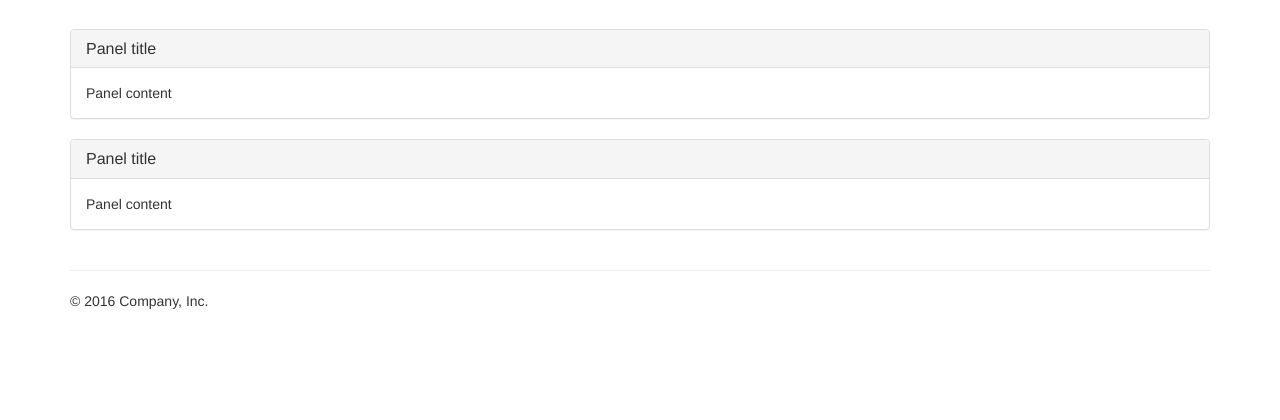
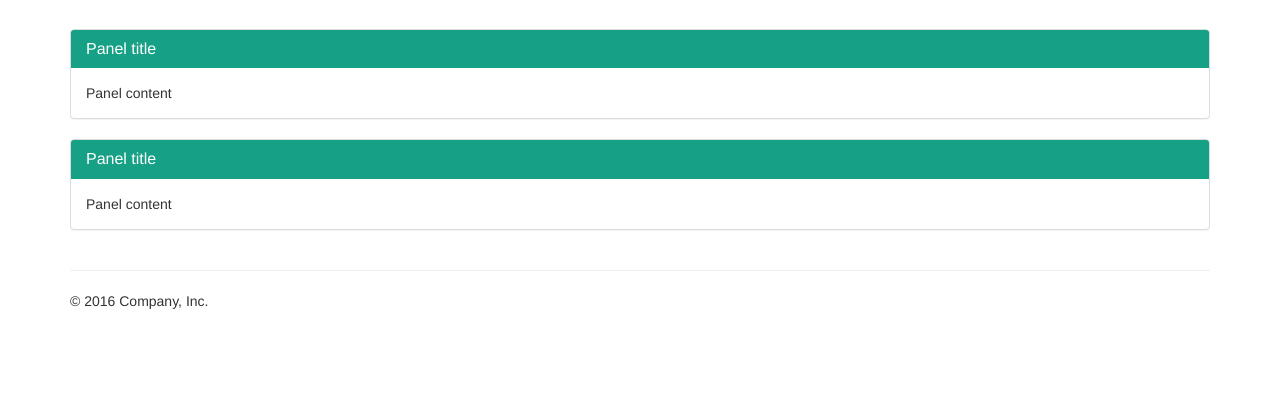
Before and after one commit to NAHKODA/skripsi-dev, a PHP site: page / in a window 1280 px wide. Shown: the part 349-769 px from the top of the page. Run offline with PHP 8.4, Linux system fonts and the light colour scheme; some libraries are stand-ins or nearby versions.

Commit message:
change panel heading background color

```diff
--- a/module/home.php
+++ b/module/home.php
@@ -12,7 +12,7 @@
       <div class="row">
         <div class="col-md-12">
           <div class="panel panel-default">
-            <div class="panel-heading">
+            <div class="panel-heading" style="color: #fff;background-color: #16a085;border-color:#16a085;">
               <h3 class="panel-title">Panel title</h3>
             </div>
             <div class="panel-body">
@@ -20,7 +20,7 @@
             </div>
           </div>
           <div class="panel panel-default">
-            <div class="panel-heading">
+            <div class="panel-heading" style="color: #fff;background-color: #16a085;border-color:#16a085;">
               <h3 class="panel-title">Panel title</h3>
             </div>
             <div class="panel-body">
```
